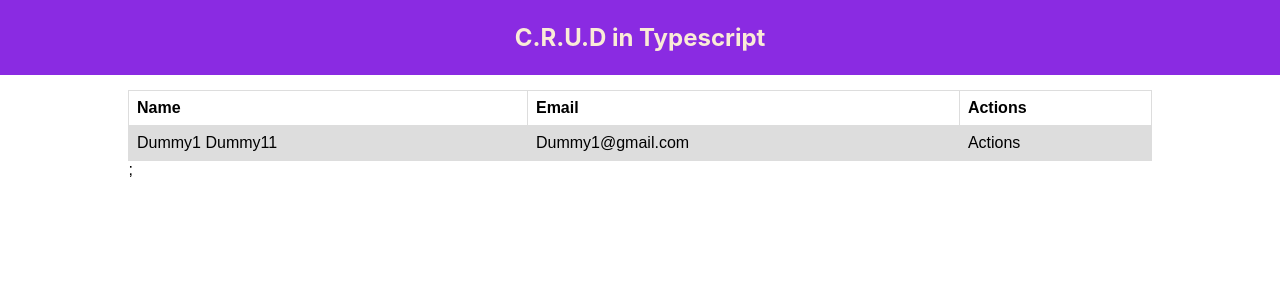
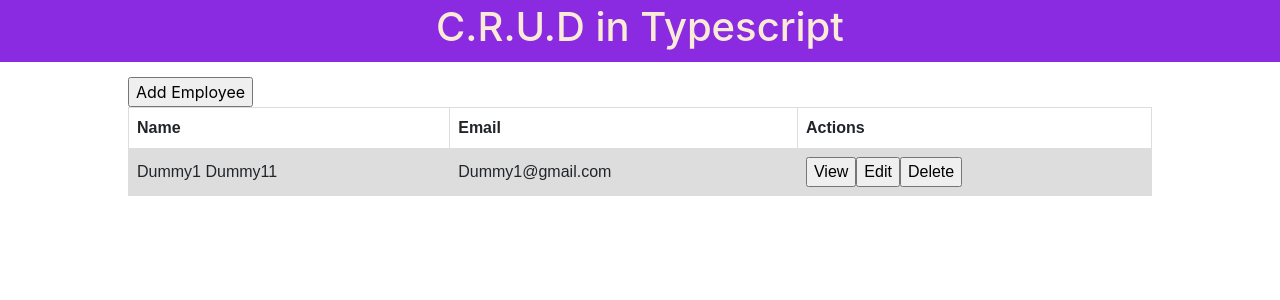
Before and after one commit to Akbarjon03/crud-typescript, a React (Create React App) app: page / in a window 1280 px wide. Shown: the top 300 px of the page. Built offline with nearby package versions, Linux system fonts and the light colour scheme.

Commit message:
AddEmployee 45 minut

```diff
--- a/public/index.html
+++ b/public/index.html
@@ -4,40 +4,14 @@
     <meta charset="utf-8" />
     <link rel="icon" href="%PUBLIC_URL%/favicon.ico" />
     <meta name="viewport" content="width=device-width, initial-scale=1" />
-    <meta name="theme-color" content="#000000" />
-    <meta
-      name="description"
-      content="Web site created using create-react-app"
-    />
+    <link href="https://cdn.jsdelivr.net/npm/bootstrap@5.2.3/dist/css/bootstrap.min.css" rel="stylesheet">
+    <meta name="description" content="Web site created using create-react-app" />
     <link rel="apple-touch-icon" href="%PUBLIC_URL%/logo192.png" />
-    <!--
-      manifest.json provides metadata used when your web app is installed on a
-      user's mobile device or desktop. See https://developers.google.com/web/fundamentals/web-app-manifest/
-    -->
     <link rel="manifest" href="%PUBLIC_URL%/manifest.json" />
-    <!--
-      Notice the use of %PUBLIC_URL% in the tags above.
-      It will be replaced with the URL of the `public` folder during the build.
-      Only files inside the `public` folder can be referenced from the HTML.
-
-      Unlike "/favicon.ico" or "favicon.ico", "%PUBLIC_URL%/favicon.ico" will
-      work correctly both with client-side routing and a non-root public URL.
-      Learn how to configure a non-root public URL by running `npm run build`.
-    -->
-    <title>React App</title>
+    <title>CRUD</title>
   </head>
   <body>
     <noscript>You need to enable JavaScript to run this app.</noscript>
     <div id="root"></div>
-    <!--
-      This HTML file is a template.
-      If you open it directly in the browser, you will see an empty page.
-
-      You can add webfonts, meta tags, or analytics to this file.
-      The build step will place the bundled scripts into the <body> tag.
-
-      To begin the development, run `npm start` or `yarn start`.
-      To create a production bundle, use `npm run build` or `yarn build`.
-    -->
   </body>
 </html>
--- /dev/null
+++ b/src/components/AddEmployee.tsx
@@ -0,0 +1,42 @@
+import React, { useState } from 'react';
+
+type Props = {
+  onBackBtnClickHnd : () => void
+}
+const AddEmployee = (props: Props) => {
+  const [firstName, setFirstName] = useState("");
+  const [lastName, setLastName] = useState("");
+  const [email, setEmail] = useState("");
+  const onFirstNameChangeHnd = (e: any) => {
+    setFirstName(e.target.value);
+  }
+  const onLastNameChangeHnd = (e: any) => {
+    setLastName(e.target.value);
+  }
+  const onEmailChangeHnd = (e: any) => {
+    setEmail(e.target.value);
+  }
+  const { onBackBtnClickHnd } = props
+
+  return (
+    <>
+      <form className="m-5">
+        <div className="input-group mb-3">
+          <input type="text" className="form-control" value={firstName} onChange={onFirstNameChangeHnd} placeholder="First name" aria-describedby="basic-addon1"/>
+        </div>
+        <div className="input-group mb-3">
+          <input type="text" className="form-control" value={lastName} onChange={onLastNameChangeHnd} placeholder="Last name" aria-describedby="basic-addon1"/>
+        </div>
+        <div className="input-group mb-3">
+          <input type="email" className="form-control" value={email} onChange={onEmailChangeHnd} placeholder="Email address" aria-describedby="basic-addon1"/>
+        </div>
+        <div className="d-grid gap-2 col-4 mx-auto">
+          <input type="button" className="btn btn-primary" value="Back" onClick={onBackBtnClickHnd}/>
+          <input type="submit" className="btn btn-success" value="Add employee"/>
+        </div>
+      </form>
+    </>
+  )
+}
+
+export default AddEmployee
--- a/src/components/Employee.type.ts
+++ b/src/components/Employee.type.ts
@@ -13,3 +13,8 @@ export const dummyEmplopeeList: IEmplopee[] = [
     email: "Dummy1@gmail.com",
   }
 ]
+
+export enum PageEnum {
+  list,
+  add,
+}
--- a/src/components/EmployeeList.tsx
+++ b/src/components/EmployeeList.tsx
@@ -21,11 +21,15 @@ const EmployeeList = (props: Props) => {
               <td>{`${employee.firstName} ${employee.lastName}`}</td>
               <td>{employee.email}</td>
               <td>
-                Actions
+                <div>
+                  <input type="button" value="View"/>
+                  <input type="button" value="Edit"/>
+                  <input type="button" value="Delete"/>
+                </div>
               </td>
             </tr>
           );
-        })};
+        })}
       </table>
     </div>
   )
--- a/src/components/Home.tsx
+++ b/src/components/Home.tsx
@@ -2,10 +2,20 @@ import React from 'react';
 import  "./Home.style.css";
 import { useState } from "react";
 import EmployeeList from "./EmployeeList";
-import { IEmplopee, dummyEmplopeeList } from './Employee.type';
+import { IEmplopee, PageEnum, dummyEmplopeeList } from './Employee.type';
+import AddEmployee from './AddEmployee';
 
 function Home() {
-  const [employeeList, setEmployeeList] = useState(dummyEmplopeeList as IEmplopee[])
+  const [employeeList, setEmployeeList] = useState(
+    dummyEmplopeeList as IEmplopee[]
+  );
+  const [shownPage, setShownPage] = useState(PageEnum.list);
+  const onAddEmployeeClickHnd = () => {
+    setShownPage(PageEnum.add);
+  }
+  const showListPage = () => {
+    setShownPage(PageEnum.list)
+  }
 
   return (
     <>
@@ -16,7 +26,13 @@ function Home() {
       </article>
 
       <section className="section-content">
-        <EmployeeList list={employeeList}/>
+        {shownPage === PageEnum.list && (
+          <>
+            <input type="button" value="Add Employee" onClick={onAddEmployeeClickHnd}/>
+            <EmployeeList list={employeeList}/>
+          </>
+        )}
+        {shownPage === PageEnum.add && <AddEmployee onBackBtnClickHnd={showListPage}/>}
       </section>
     </>
   )
```
